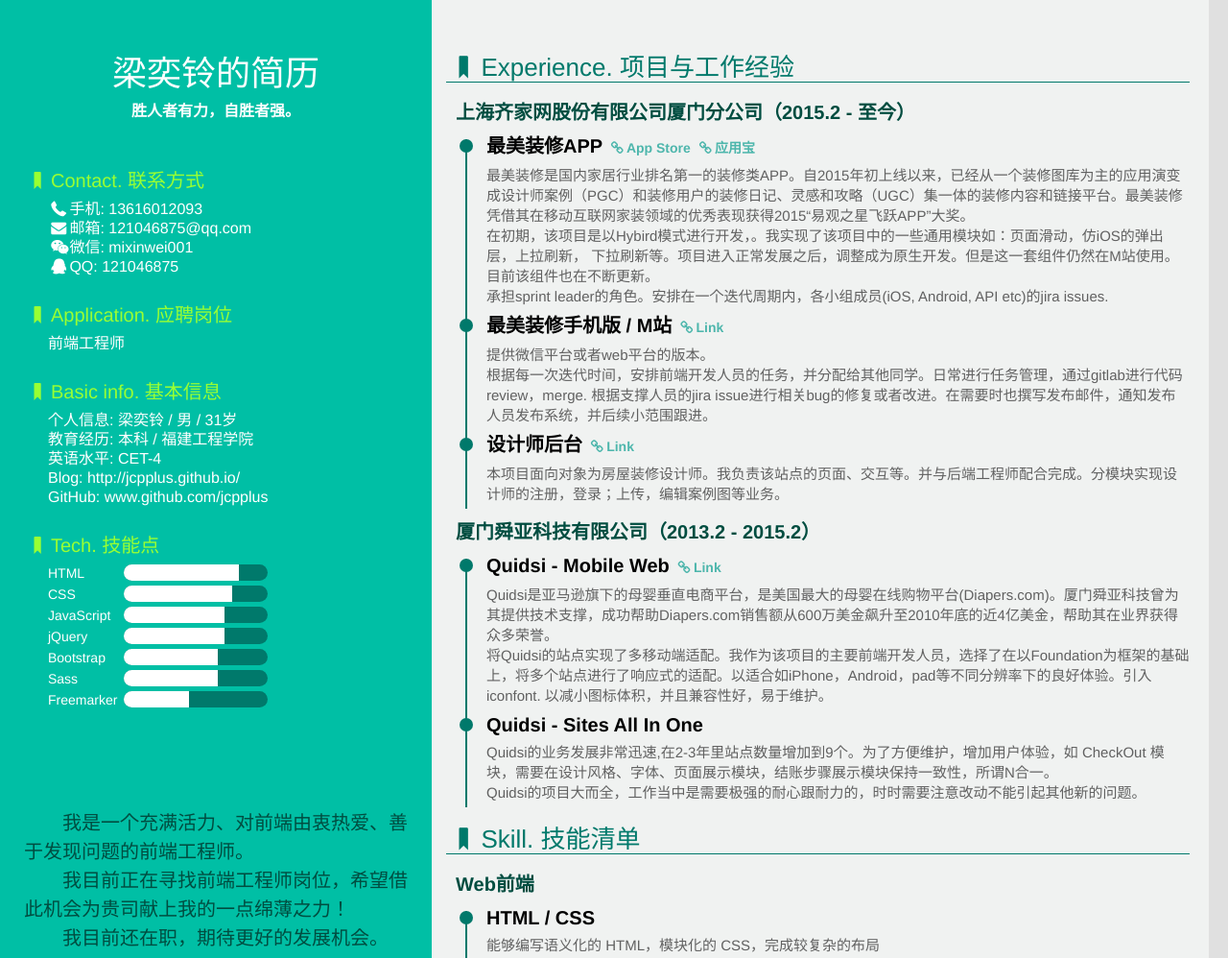
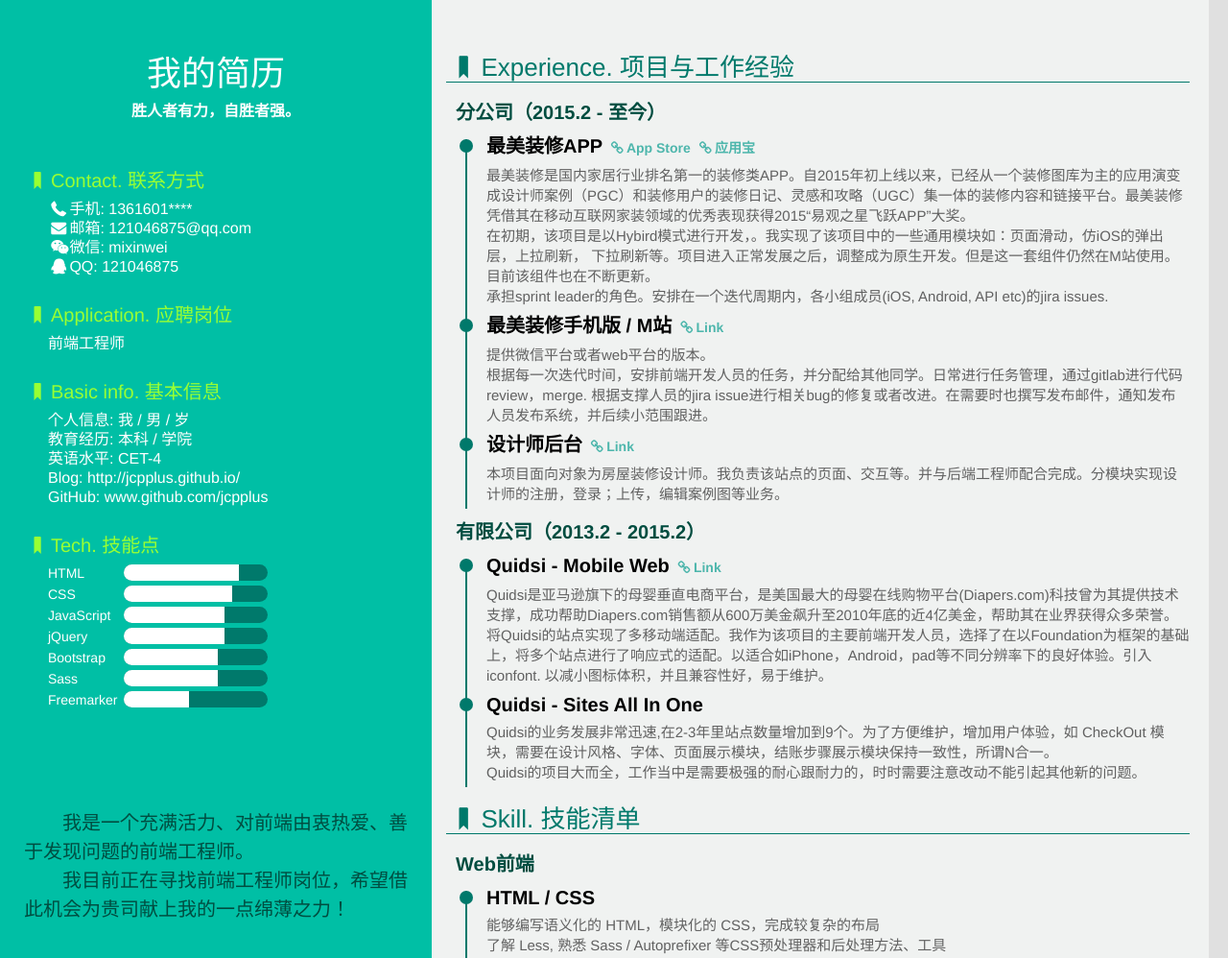
Before and after one commit to jcpplus/CV, a website: page print.html in a window 1280 px wide. Shown: the top 998 px of the page at 96% size. Drawn offline with Linux system fonts and the light colour scheme.

Commit message:
Update print.html
去掉一些信息

```diff
--- a/print.html
+++ b/print.html
@@ -3,7 +3,7 @@
 
 <head>
     <meta charset="UTF-8">
-    <title>梁奕铃的简历</title>
+    <title>我的简历</title>
     <meta name="description" content="我是一个充满活力、对前端由衷热爱、善于发现问题的前端工程师。我目前正在寻找前端工程师岗位，">
     <meta name="keywords" content="梁奕铃,jesse.liang,前端,前端开发,UED,工程师,工作,简历">
     <link rel="shortcut icon" href="favicon.ico">
@@ -15,15 +15,15 @@
     <div class="container">
         <div class="sidebar">
             <div class="title">
-                <h1>梁奕铃的简历</h1>
+                <h1>我的简历</h1>
                 <h2>胜人者有力，自胜者强。</h2>
             </div>
             <ul class="side-info">
                 <li class="someRight">
                     <dt><i class="icon-bookmark"></i>Contact. 联系方式</dt>
-                    <dd><i class="icon-phone-1"></i>手机: 13616012093</dd>
+                    <dd><i class="icon-phone-1"></i>手机: 1361601****</dd>
                     <dd><i class="icon-mail-alt"></i>邮箱: <a href="mailto:121046875@qq.com" target="_blank">121046875@qq.com</a></dd>
-                    <dd><i class="icon-wechat"></i>微信: mixinwei001</dd>
+                    <dd><i class="icon-wechat"></i>微信: mixinwei</dd>
                     <dd><i class="icon-qq"></i>QQ: <a href="http://wpa.qq.com/msgrd?v=3&uin=121046875&site=qq&menu=yes" target="_blank">121046875</a></dd>
                 </li>
                 <li class="someRight">
@@ -32,8 +32,8 @@
                 </li>
                 <li class="someRight">
                     <dt><i class="icon-bookmark"></i>Basic info. 基本信息</dt>
-                    <dd><span>个人信息:</span> 梁奕铃 / 男 / 31岁</dd>
-                    <dd><span>教育经历:</span> 本科 / 福建工程学院 </dd>
+                    <dd><span>个人信息:</span> 我 / 男 / 岁</dd>
+                    <dd><span>教育经历:</span> 本科 / 学院 </dd>
                     <dd><span>英语水平:</span> CET-4</dd>
                     <dd><span>Blog:</span> <a href="http://jcpplus.github.io/" target="_blank">http://jcpplus.github.io/</a></dd>
                     <dd><span>GitHub:</span> <a href="https://github.com/jcpplus" target="_blank">www.github.com/jcpplus</a></dd>
@@ -87,7 +87,6 @@
             <div class="note">
                 <p>我是一个充满活力、对前端由衷热爱、善于发现问题的前端工程师。</p>
                 <p>我目前正在寻找前端工程师岗位，希望借此机会为贵司献上我的一点绵薄之力！</p>
-                <p>我目前还在职，期待更好的发展机会。</p>
             </div>
             <div class="qr">
                 <div class="qr-in">
@@ -100,7 +99,7 @@
             <ul class="main-info">
                 <li>
                     <dt><i class="icon-bookmark"></i>Experience. 项目与工作经验</dt>
-                    <h3>上海齐家网股份有限公司厦门分公司（2015.2 - 至今）</h3>
+                    <h3>分公司（2015.2 - 至今）</h3>
                     <ul class="exp">
                         <li>
                             <div class="circle"></div>
@@ -128,14 +127,14 @@
                             <p>本项目面向对象为房屋装修设计师。我负责该站点的页面、交互等。并与后端工程师配合完成。分模块实现设计师的注册，登录；上传，编辑案例图等业务。</p>
                         </li>
                     </ul>
-                    <h3>厦门舜亚科技有限公司（2013.2 - 2015.2）</h3>
+                    <h3>有限公司（2013.2 - 2015.2）</h3>
                     <ul class="exp">
                         <li>
                             <div class="circle"></div>
                             <h4>Quidsi - Mobile Web
                             <a href="http://www.diapers.com/" target="_blank"><i class="icon-link"></i>Link</a>
                             </h4>
-                            <p>Quidsi是亚马逊旗下的母婴垂直电商平台，是美国最大的母婴在线购物平台(Diapers.com)。厦门舜亚科技曾为其提供技术支撑，成功帮助Diapers.com销售额从600万美金飙升至2010年底的近4亿美金，帮助其在业界获得众多荣誉。</p>
+                            <p>Quidsi是亚马逊旗下的母婴垂直电商平台，是美国最大的母婴在线购物平台(Diapers.com)科技曾为其提供技术支撑，成功帮助Diapers.com销售额从600万美金飙升至2010年底的近4亿美金，帮助其在业界获得众多荣誉。</p>
                             <p>将Quidsi的站点实现了多移动端适配。我作为该项目的主要前端开发人员，选择了在以Foundation为框架的基础上，将多个站点进行了响应式的适配。以适合如iPhone，Android，pad等不同分辨率下的良好体验。引入iconfont. 以减小图标体积，并且兼容性好，易于维护。
                             </p>
                         </li>
```
